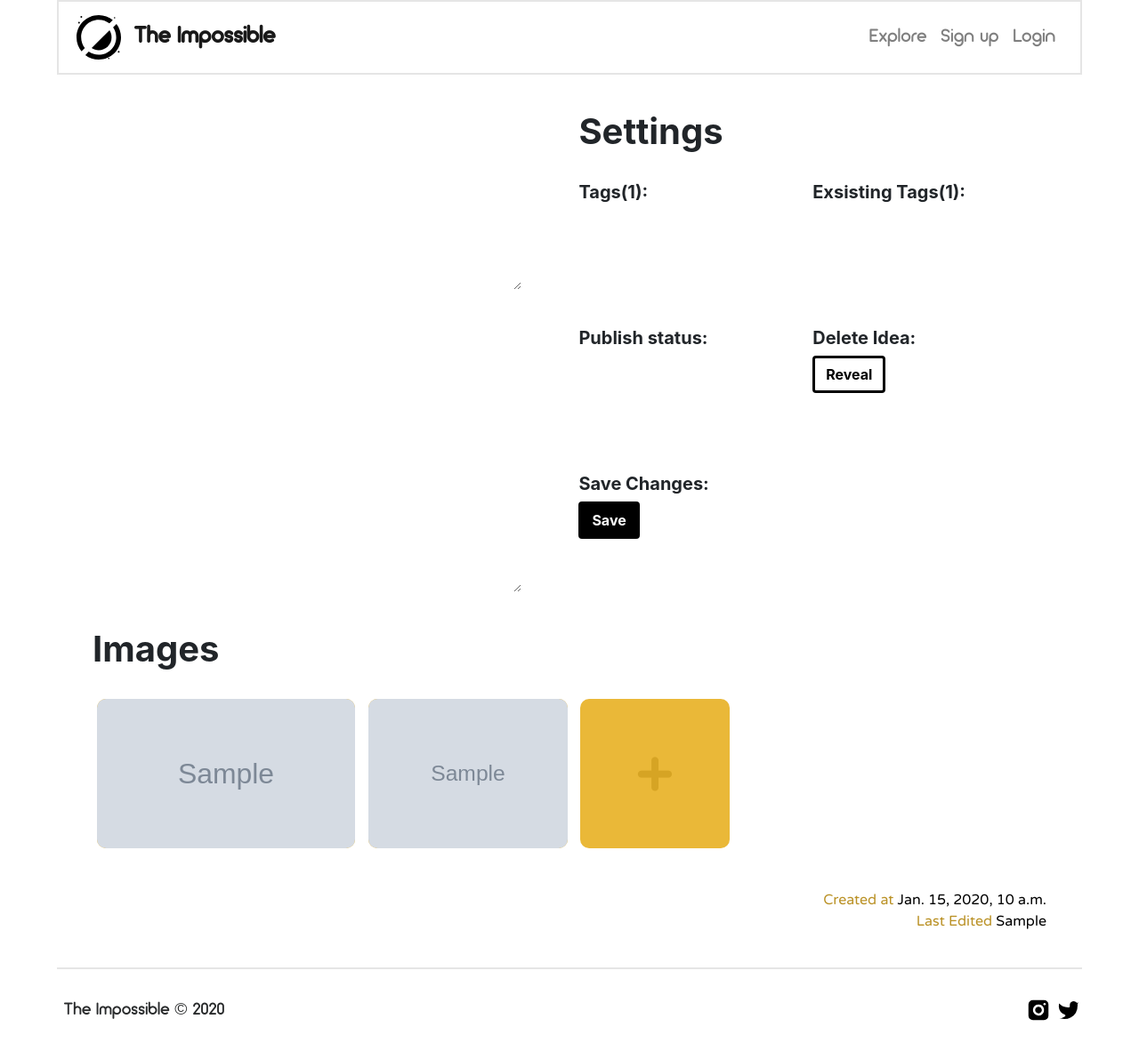
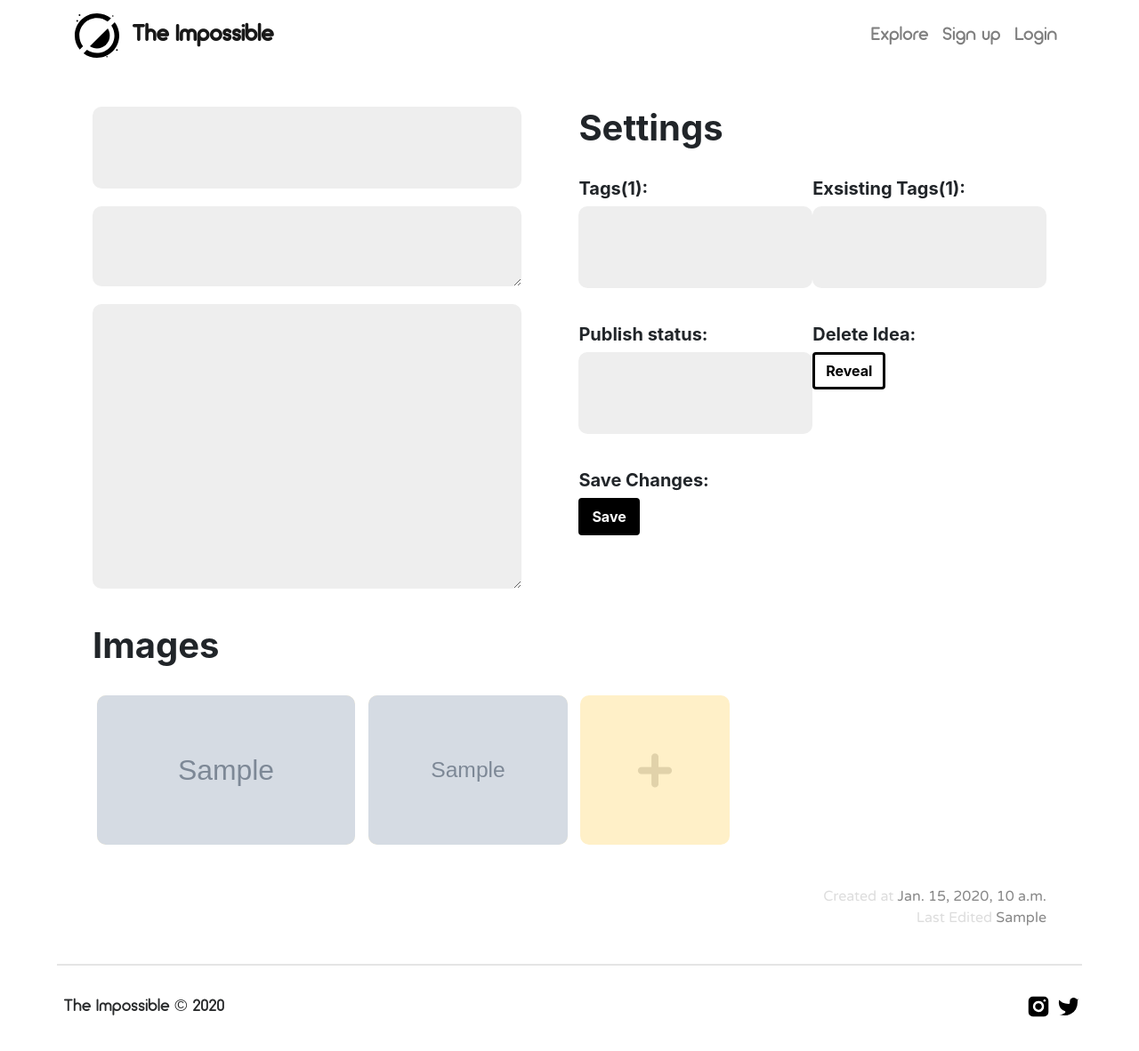
Before and after one commit to micha31r/the-impossible, a Django app: template src/idea/templates/idea/edit.html in a window 1280 px wide. Shown: the whole page at 89% size. After the commit the page ends 1144 px from the top, so only its background shows below. Run offline with Django 3.2, Linux system fonts and the light colour scheme; the template is opened without the code that fills it: most values are stand-ins (such as "Sample title", 1, 10 or a date in 2020); grey boxes marked "Sample" are stand-in pictures; form fields are guessed from the names that the template uses; some libraries are stand-ins or nearby versions.

Commit message:
Edited things

```diff
--- a/src/idea/static/idea/detail_page/main.css
+++ b/src/idea/static/idea/detail_page/main.css
@@ -7,7 +7,7 @@
 	margin-top: var(--margin-between-element);
 	width: 100%;
 	text-align: right;
-	color: rgb(186,145,37);
+	color: #ddd;
 }
 
 .timestamp p {
@@ -15,5 +15,5 @@
 }
 
 .timestamp .time {
-	color: #000;
+	color: #888;
 }
--- a/src/idea/static/idea/edit_page/main.css
+++ b/src/idea/static/idea/edit_page/main.css
@@ -7,6 +7,10 @@
 	/* header image dimension */
 	--header-img-width: 290px;
 	--header-img-height: 168px;
+}
+
+nav {
+	border: 0;
 }
 
 form p {
@@ -30,10 +34,11 @@ input, textarea {
 	border-width: 0px;
 	border-radius: 10px;
 	margin-bottom: 20px;
+	background-color: #eee;
 }
 
 input::placeholder, textarea::placeholder {
-	color: rgb(235,220,180);
+	color: #ccc;
 }
 
 input:focus::placeholder, textarea:focus::placeholder {
@@ -64,7 +69,6 @@ textarea[name="full_description"] {
 
 select {
 	border: 0;
-	background-color: #fff;
 	word-break: break-all;
 	height: 2rem;
 	margin-bottom: 20px;
@@ -85,16 +89,20 @@ select[name="tags"], select[name="tags_remain"] {
 	max-height: 200px;
 	min-width: 200px;
 	max-width: 300px;
+	min-width: 100px;
 	padding: 5px;
+	border-color: #000;
+	border-style: solid;
+	border-width: 3px;
 	overflow: auto;
-	min-width: 100px;
 }
 
 select[name="tags"]:focus, select[name="tags_remain"]:focus {
 	outline: none;
 }
 
-select[name="publish_status"] {
+select[name="publish_status"], select[name="delete"] {
+	background-color: #eee;
 	border-radius: 5px;
 }
 
@@ -197,7 +205,7 @@ img {
 	width: max-content;
 	height: var(--header-img-height);
 	border-radius: 10px;
-	background-color: rgb(234,184,56);
+	background-color: rgb(255,240,200);
 	margin-left: 5px;
 	margin-right: 5px;
 	overflow: hidden;
@@ -214,7 +222,7 @@ img {
 .file-button-add {
 	font-size: 5rem;
 	font-family: "Arciform", sans-serif;
-	color: rgb(214,164,36);
+	color: rgb(225,210,170);
 }
 
 #tooltip {
@@ -229,7 +237,7 @@ img {
 	font-size: 2rem;
 	line-height: 2rem;
 	font-family: "Arciform", sans-serif;
-	color: rgb(214,164,36);
+	color: rgb(225,210,170);
 }
 
 /* Header image has a fixed size */
```
